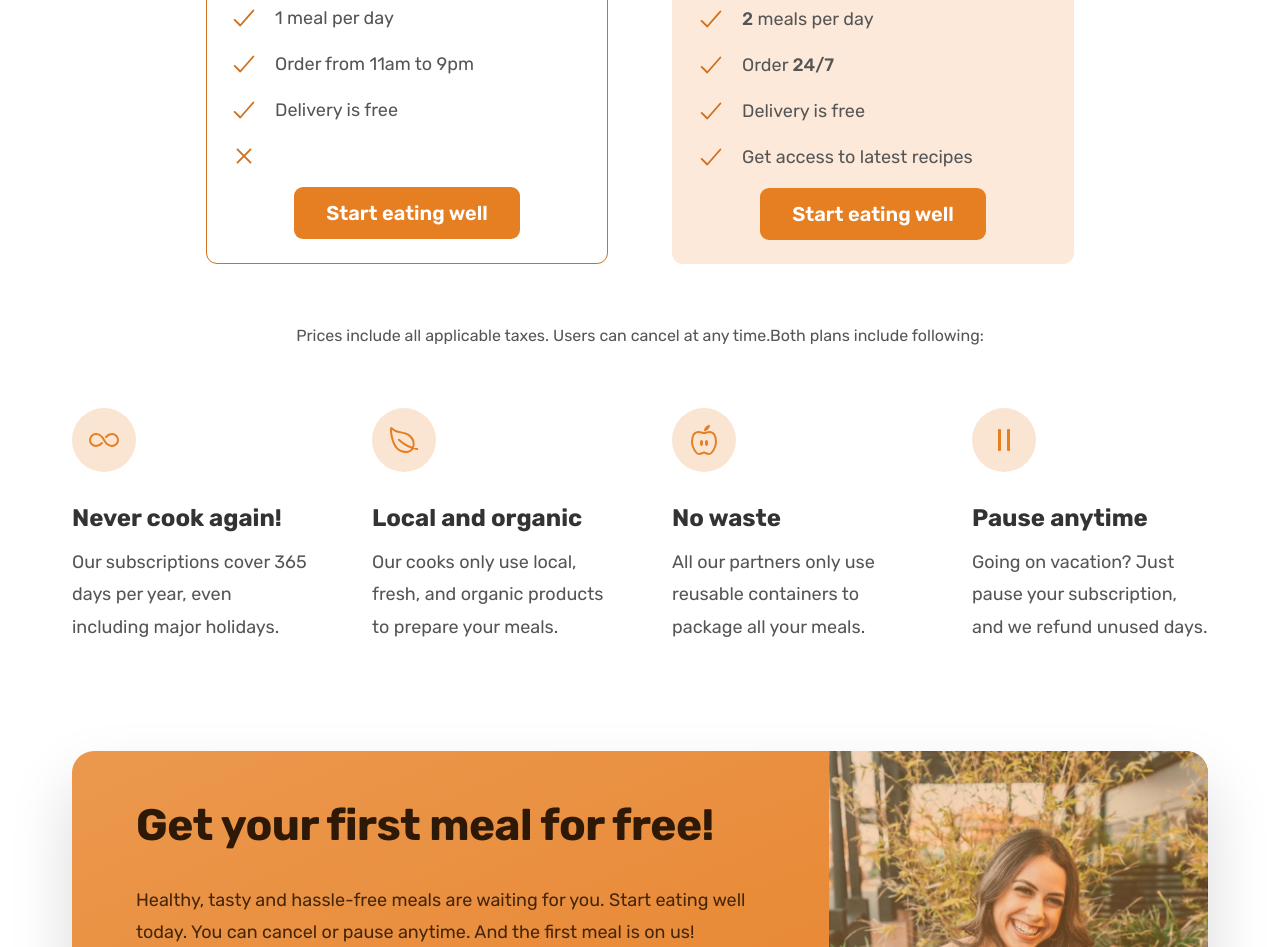
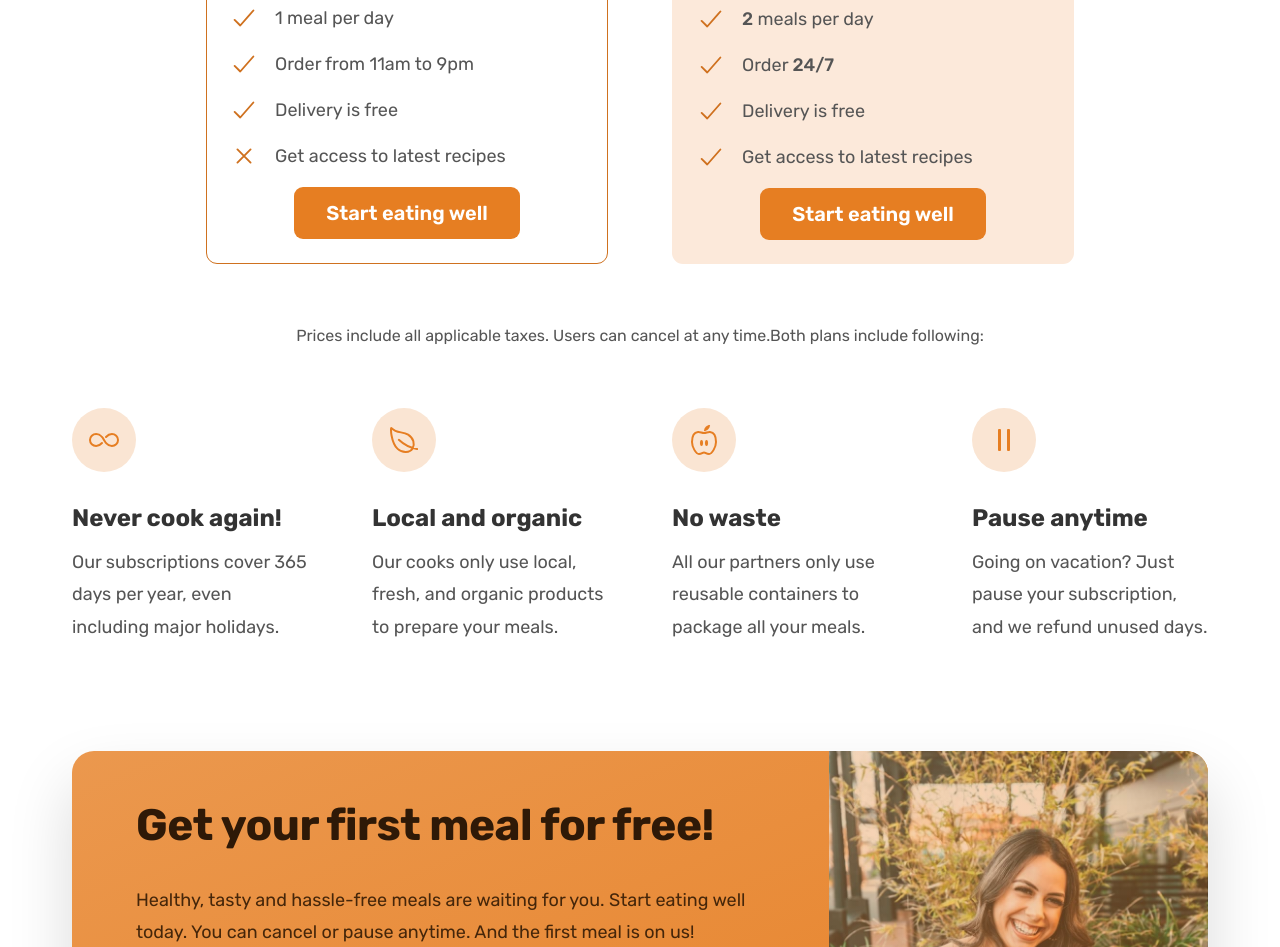
Before and after one commit to vivavishnu/OmniFoodProject, a plain HTML site: page index.html in a window 1280 px wide. Shown: the part 4812-5759 px from the top of the page. Drawn offline with nearby package versions, Linux system fonts and the light colour scheme.

Commit message:
Update index.html

```diff
--- a/index.html
+++ b/index.html
@@ -310,7 +310,7 @@
               <li class="list-item"><ion-icon class="list-icon" name="checkmark-outline"></ion-icon><span>1 meal per day</span></li>
               <li class="list-item"><ion-icon class="list-icon" name="checkmark-outline"></ion-icon><span>Order from 11am to 9pm</span></li>
               <li class="list-item"><ion-icon class="list-icon" name="checkmark-outline"></ion-icon><span>Delivery is free</span></li>
-              <li class="list-item"><ion-icon name="close-outline" class="list-icon"></ion-icon></li>
+              <li class="list-item"><ion-icon name="close-outline" class="list-icon"></ion-icon><span>Get access to latest recipes</span></li>
             </ul>
             <div class="plan-signup">
               <a href="#" class="btn btn-full">Start eating well</a>
```
